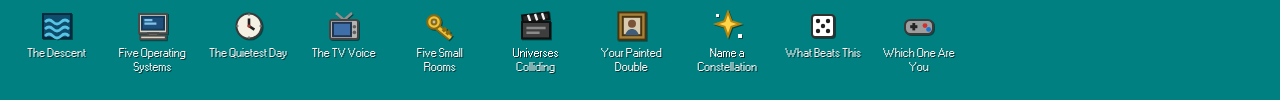
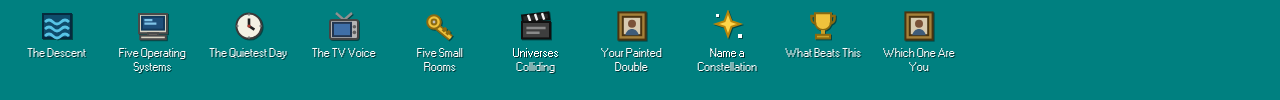
Before and after one commit to exexexexe/little-contraptions, a website: page public/index.html in a window 1280 px wide. Shown: the part 471-571 px from the top of the page. Drawn offline with nearby package versions, Linux system fonts and the light colour scheme.

Commit message:
Hub: give the two new toys icons from the widened set
They were falling through to their tag defaults, which is the fallback
working as intended rather than a bug — but the set has 37 icons now,
and trophy and frame fit better than dice and game.

Co-Authored-By: Claude Opus 5 <noreply@anthropic.com>

```diff
--- a/public/index.html
+++ b/public/index.html
@@ -1787,6 +1787,7 @@ footer{
     'toy':          'chip'
   };
   var BY_SLUG = {
+    'what-beats-this':'trophy', 'character-match':'frame',
     'weather':'weather', 'inventions':'gear', 'on-this-day':'clock', 'close-call':'planet',
     'type-ghost':'ghost', 'name-my-thing':'doc', 'rabbit-hole':'book', 'going-outside':'nature',
     'good-news':'mail', 'album-cover':'music', 'multiverse':'dice', 'right-now':'globe',
```
